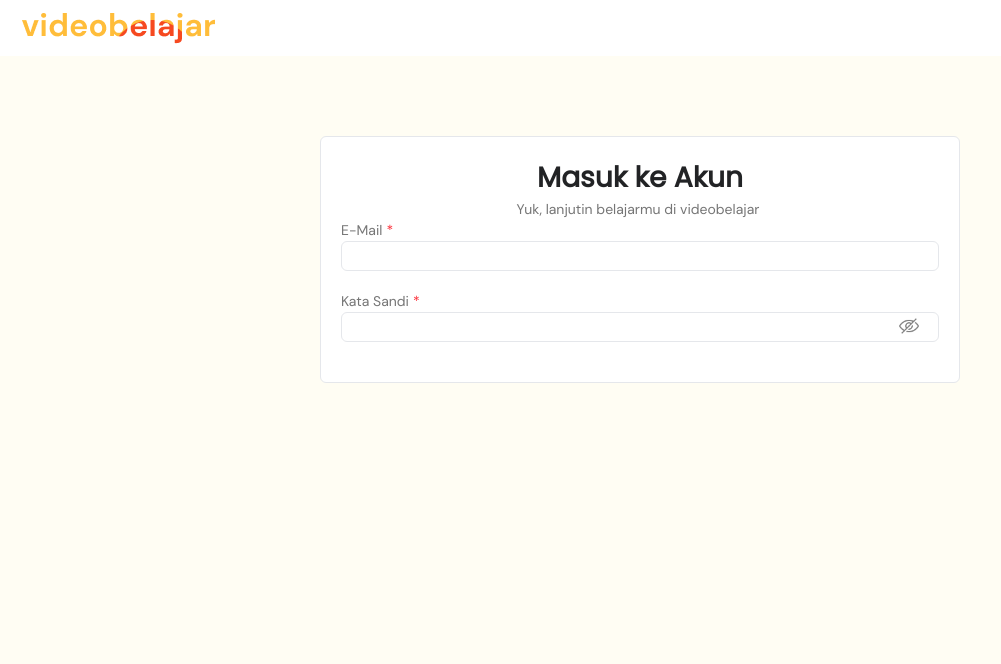
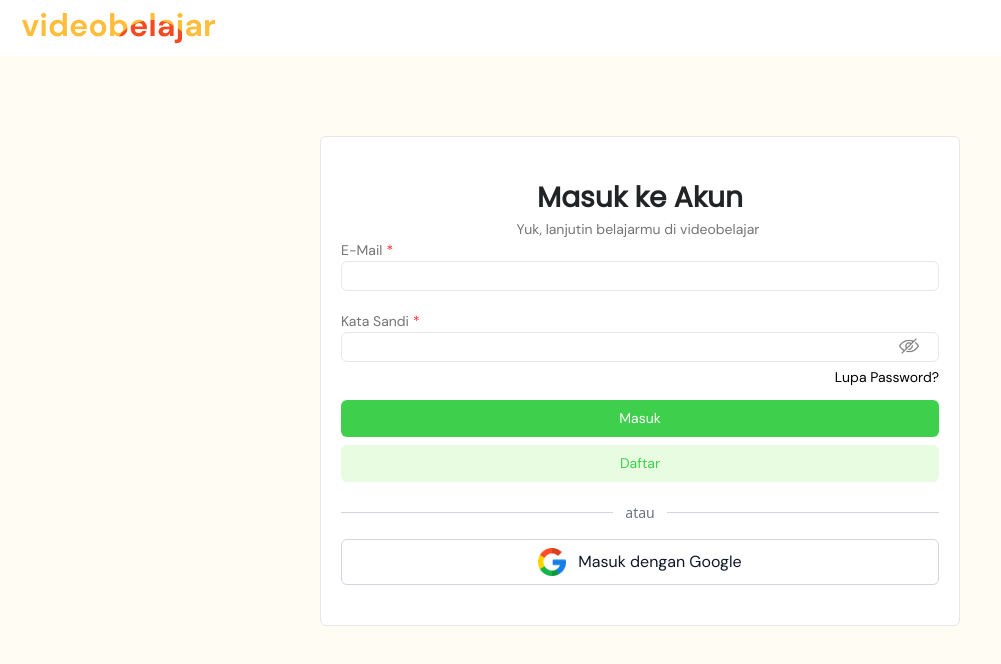
Before and after one commit to AdityaDifa/mission-ad-1-frontend, a React (Vite) app: page /Login in a window 1280 px wide. Shown: the top 664 px of the page, without its empty margins (0-1001 px from the left). Built offline with nearby package versions, Linux system fonts and the light colour scheme.

Commit message:
login done

```diff
--- /dev/null
+++ b/src/components/buttons/GoogleButton.jsx
@@ -0,0 +1,13 @@
+import googleIcon from "../../assets/google.png";
+const GoogleButton = () => {
+  return (
+    <button className="border-1 border-gray-300 flex flex-row items-center p-2 rounded-md justify-center">
+      <img src={googleIcon} alt="" className="w-4 h-4 md:w-7 md:h-7" />
+      <p className="ml-1 md:ml-3 text-bold text-gray-900 text-[10px] md:text-[16px]">
+        Masuk dengan Google
+      </p>
+    </button>
+  );
+};
+
+export default GoogleButton;
--- /dev/null
+++ b/src/components/buttons/SecondaryLoginButton.jsx
@@ -0,0 +1,9 @@
+const SecondaryLoginButton = ({ text }) => {
+  return (
+    <button type="button" className="w-full bg-[#E2FCD9CC] p-2 rounded-md my-1">
+      <p className="text-[#3ECF4C] text-[10px] md:text-[14px]">{text}</p>
+    </button>
+  );
+};
+
+export default SecondaryLoginButton;
--- /dev/null
+++ b/src/components/buttons/SubmitButton.jsx
@@ -0,0 +1,9 @@
+const SubmitButton = ({ text }) => {
+  return (
+    <button type="submit" className="w-full bg-[#3ECF4C] p-2 rounded-md my-1">
+      <p className="text-[white] text-[10px] md:text-[14px]">{text}</p>
+    </button>
+  );
+};
+
+export default SubmitButton;
--- /dev/null
+++ b/src/components/texts/AtauDesign.jsx
@@ -0,0 +1,15 @@
+const AtauDesign = () => {
+  return (
+    <>
+      <div className="flex items-center w-full my-4">
+        <div className="flex-grow border-t border-gray-300"></div>
+        <span className="mx-3 text-gray-500 text-[10px] md:text-[14px]">
+          atau
+        </span>
+        <div className="flex-grow border-t border-gray-300"></div>
+      </div>
+    </>
+  );
+};
+
+export default AtauDesign;
--- a/src/layout/FormLayout.jsx
+++ b/src/layout/FormLayout.jsx
@@ -1,7 +1,7 @@
 const FormLayout = ({ children }) => {
   return (
     <main className="bg-[#fffdf3] flex justify-center w-full h-screen">
-      <div className="bg-white rounded-md border-1 border-gray-200 w-[90%] md:w-[50%] mt-5 md:mt-20 h-fit p-5 flex flex-col items-center">
+      <div className="bg-white rounded-md border-1 border-gray-200 w-[90%] md:w-[50%] mt-5 md:mt-20 h-fit px-5 py-10 flex flex-col items-center">
         {children}
       </div>
     </main>
--- a/src/pages/Login.jsx
+++ b/src/pages/Login.jsx
@@ -5,6 +5,11 @@
 import { useState } from "react";
 import InputComponent from "../components/inputComponent";
 import NormalText from "../components/texts/NormalText";
+import SubmitButton from "../components/buttons/SubmitButton";
+import SecondaryLoginButton from "../components/buttons/SecondaryLoginButton";
+import { Link } from "react-router-dom";
+import AtauDesign from "../components/texts/AtauDesign";
+import GoogleButton from "../components/buttons/GoogleButton";
 
 const Login = () => {
   const [email, setEmail] = useState("");
@@ -36,6 +41,18 @@
             setText={setPassword}
             typeText="password"
           />
+          <a
+            href=""
+            className="text-[10px] md:text-[14px] mb-2 mt-[-15px] text-right font-DMsans"
+          >
+            Lupa Password?
+          </a>
+          <SubmitButton text={"Masuk"} />
+          <Link to={"/Register"}>
+            <SecondaryLoginButton text={"Daftar"} />
+          </Link>
+          <AtauDesign />
+          <GoogleButton />
         </form>
       </FormLayout>
     </div>
```
Also changed, not shown: src/assets/google.png (added).
